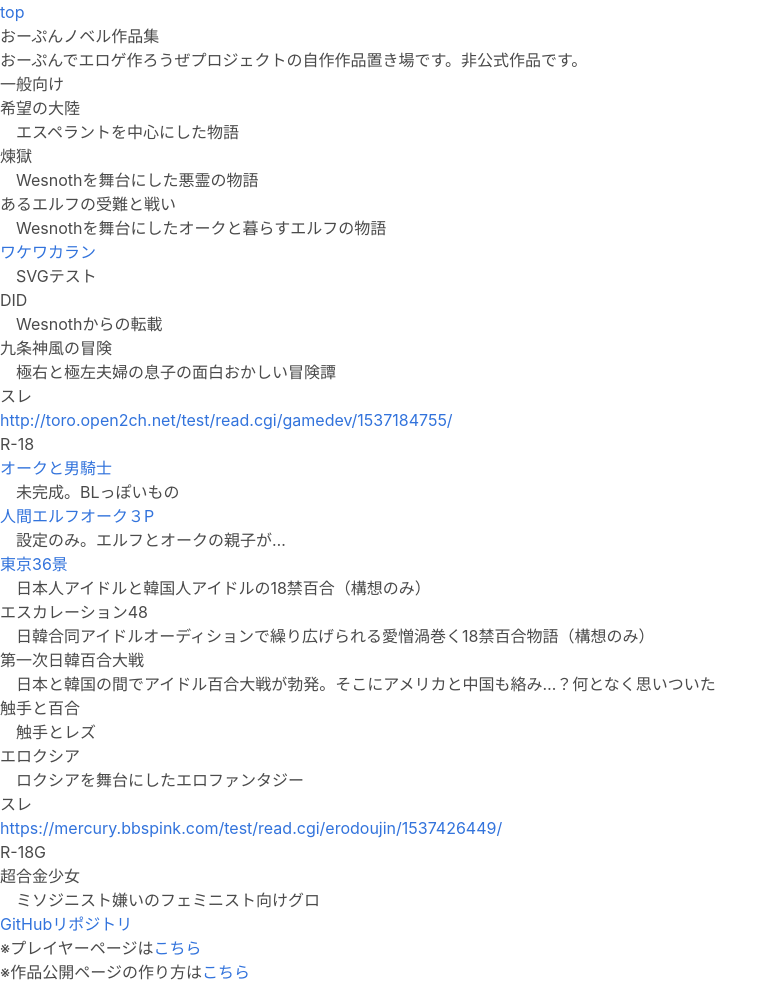
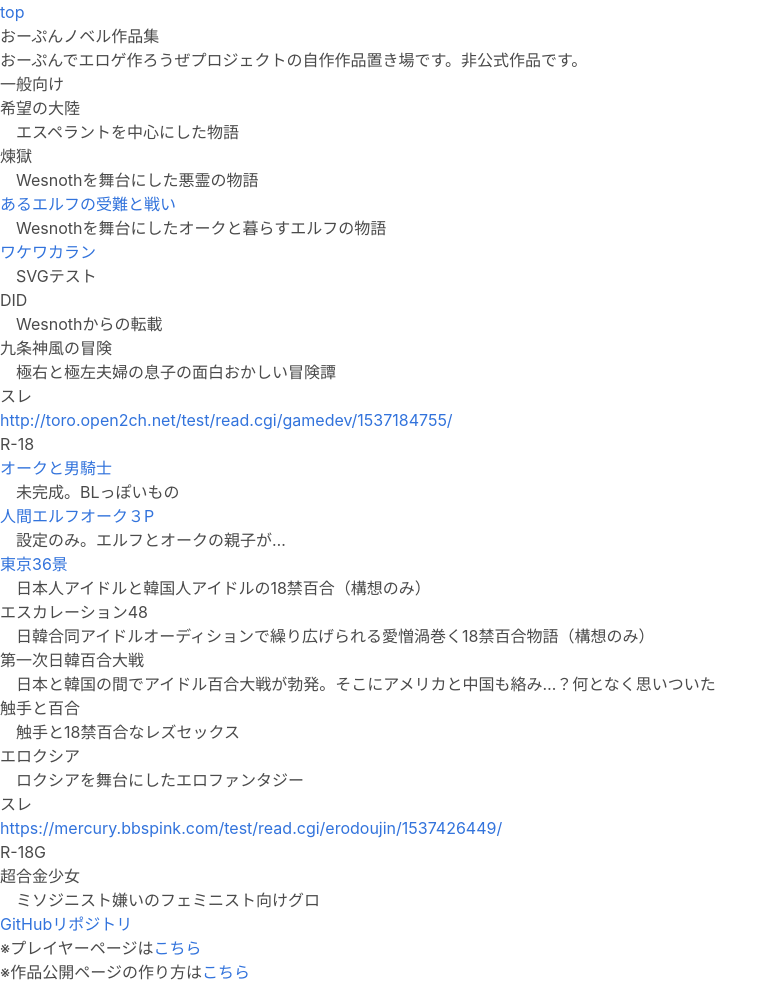
Before and after one commit to nandaka-furari/opennovel-products, a plain HTML site: page index.html in a window 1280 px wide. Shown: the whole page, without its empty margins (0-777 px from the left). Drawn offline with nearby package versions, Linux system fonts and the light colour scheme.

Commit message:
作品の編集とリンク貼り

```diff
--- a/index.html
+++ b/index.html
@@ -26,13 +26,14 @@ dd {
 <main>
 <h1>おーぷんノベル作品集</h1>
 <p>おーぷんでエロゲ作ろうぜプロジェクトの自作作品置き場です。非公式作品です。</p>
+<section>
 <h2>一般向け</h2>
 <dl>
 <dt>希望の大陸</dt>
 <dd>エスペラントを中心にした物語</dd>
 <dt>煉獄</dt>
 <dd>Wesnothを舞台にした悪霊の物語</dd>
-<dt>あるエルフの受難と戦い</dt>
+<dt><a class="onp" href="./あるエルフの受難と戦い">あるエルフの受難と戦い</a></dt>
 <dd>Wesnothを舞台にしたオークと暮らすエルフの物語</dd>
 <dt><a class="onp" href="./ワケワカラン">ワケワカラン</a></dt>
 <dd>SVGテスト</dd>
@@ -43,6 +44,8 @@ dd {
 </dl>
 <h3>スレ</h3>
 <p><a href="http://toro.open2ch.net/test/read.cgi/gamedev/1537184755/">http://toro.open2ch.net/test/read.cgi/gamedev/1537184755/</a></p>
+</section>
+<section>
 <h2>R-18</h2>
 <dl>
 <dt><a class="onp" href="./オークと男騎士">オークと男騎士</a></dt>
@@ -56,12 +59,13 @@ dd {
 <dt>第一次日韓百合大戦</dt>
 <dd>日本と韓国の間でアイドル百合大戦が勃発。そこにアメリカと中国も絡み…？何となく思いついた</dd>
 <dt>触手と百合</dt>
-<dd>触手とレズ</dd>
+<dd>触手と18禁百合なレズセックス</dd>
 <dt>エロクシア</dt>
 <dd>ロクシアを舞台にしたエロファンタジー</dd>
 </dl>
 <h3>スレ</h3>
 <p><a href="https://mercury.bbspink.com/test/read.cgi/erodoujin/1537426449/">https://mercury.bbspink.com/test/read.cgi/erodoujin/1537426449/</a></p>
+</section>
 <h3>R-18G</h3>
 <dl>
 <dt>超合金少女</dt>
```
Also changed, not shown: あるエルフの受難と戦い/シナリオ/あるエルフの受難と戦い.txt.
